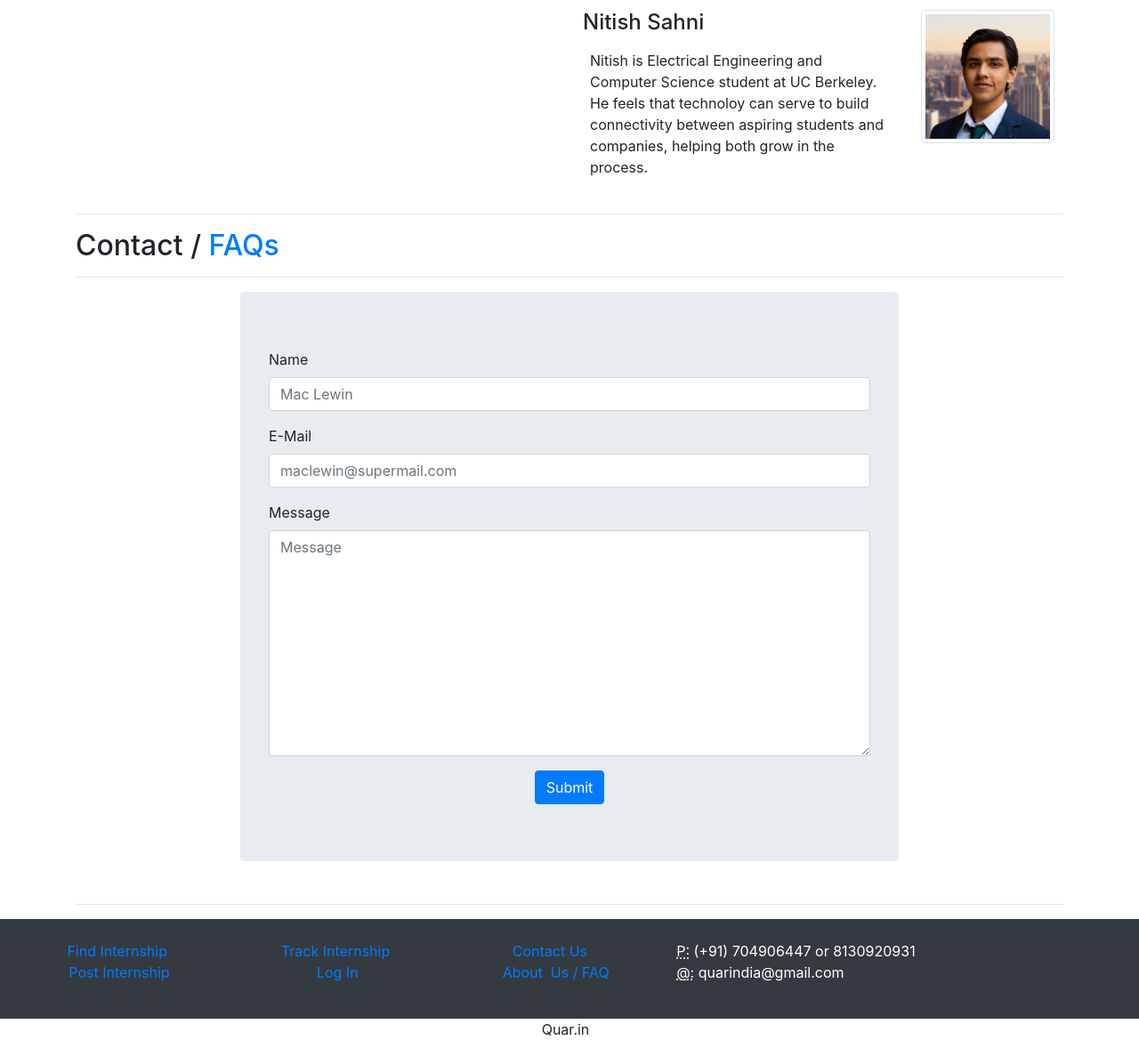
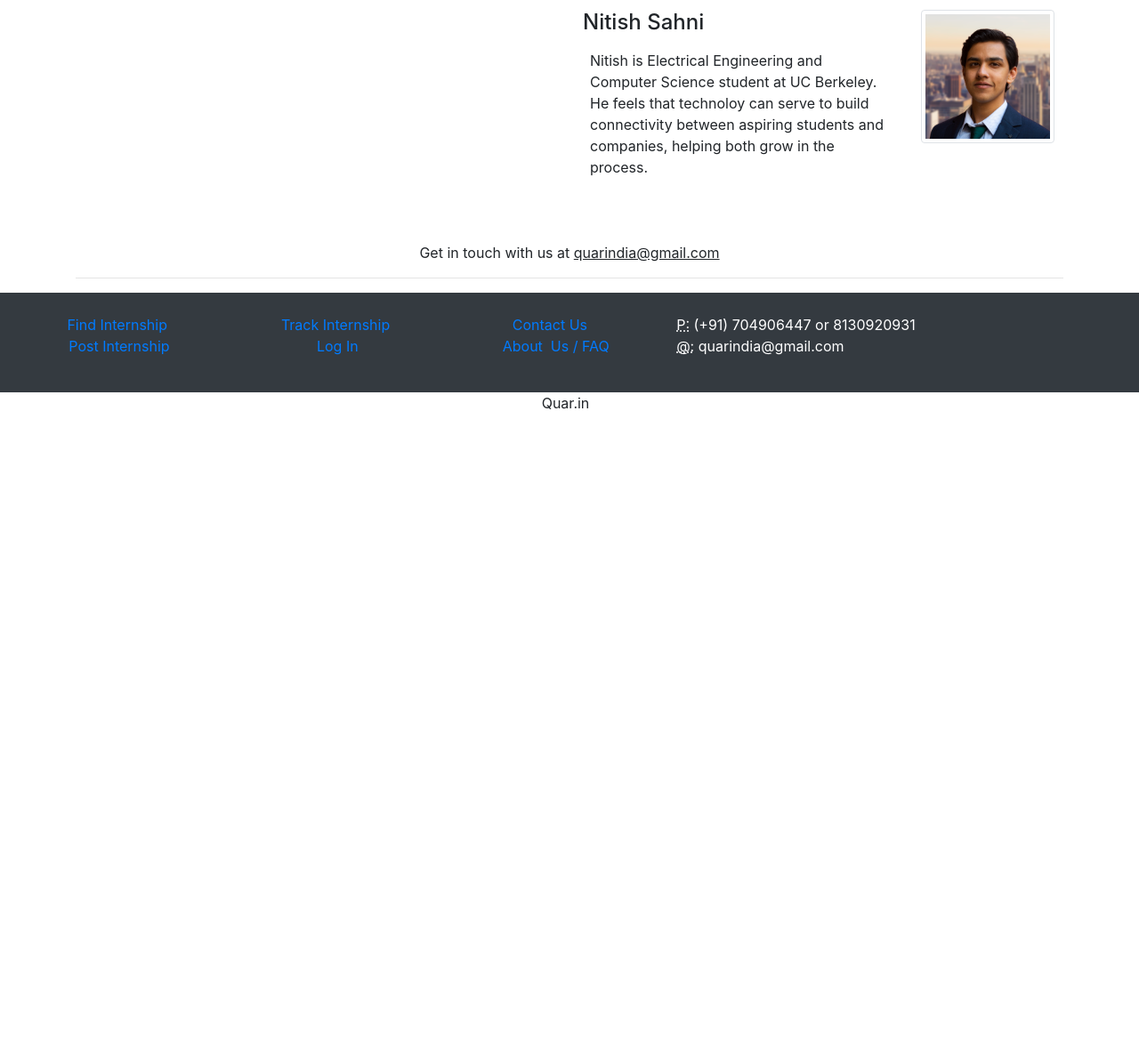
Before and after one commit to nitishsahni/quar, a Django app: page /about in a window 1280 px wide. Shown: the part 708-1877 px from the top of the page at 89% size. After the commit the page ends 1173 px from the top, so only its background shows below. Run offline with Django 3.2, Linux system fonts and the light colour scheme; parts of the project's set-up code (start-up, migrations or seed data) failed here and were passed over; some libraries are stand-ins or nearby versions.

Commit message:
Fast track brushing up

```diff
--- a/apps/master/forms.py
+++ b/apps/master/forms.py
@@ -43,7 +43,9 @@ class PostForm(forms.ModelForm):
             'requirements' : forms.Textarea(attrs={'class': 'form-control'}),
         }
         """
-class PostForm(forms.ModelForm):
+
+
+class ApplyForm(forms.ModelForm):
     class Meta:
-        model = Post
+        model = Apply
         fields = "__all__"
--- a/apps/master/urls.py
+++ b/apps/master/urls.py
@@ -15,14 +15,14 @@ urlpatterns = [
     path('internships/<int:post_id>', views.singleInternship, name='singleInternship'),
     # the about page
     path('about', views.about, name="about"),
-
+    # the login page
     path('login', views.login, name="login"),
-
+    # the post form page
     path('post', views.post, name="post"),
-
     # url(r'^login/$', auth_views.login, {'template_name': 'login.html'}, name='login'),
     # url(r'^logout/$', auth_views.logout, {'next_page': 'login'}, name='logout'),
     path('signup', views.signup, name='signup'),
-    url(r'^activate/(?P<uidb64>[0-9A-Za-z_\-]+)/(?P<token>[0-9A-Za-z]{1,13}-[0-9A-Za-z]{1,20})/$',
+    path('activate/(?P<uidb64>[0-9A-Za-z_\-]+)/(?P<token>[0-9A-Za-z]{1,13}-[0-9A-Za-z]{1,20})/$',
         views.activate, name='activate'),
+
 ]
--- a/apps/master/views.py
+++ b/apps/master/views.py
@@ -17,9 +17,6 @@ from django.core.mail import EmailMessage
 def home(request):
     return render(request, 'home.html')
 
-def apply(request, post_id):
-    post = get_object_or_404(Post, pk=post_id)
-    return render(request, 'apply.html', {'post': post})
 
 #@login_required
 def post(request):
@@ -32,6 +29,18 @@ def post(request):
     else:
         form = PostForm()
     return render(request, 'company/post.html', {'form': form})
+
+def apply(request, post_id):
+    post = get_object_or_404(Post, pk=post_id)
+    form = ApplyForm(request.POST)
+    if request.method == 'POST':
+        if form.is_valid():
+            application = form.save(commit=False)
+            application.save()
+            return HttpResponse('Thank you for applying')
+    else:
+        form = ApplyForm()
+    return render(request, 'student/apply.html', {'form': form, 'post': post})
 
 def internships(request):
     latest_internship_list = Post.objects.all().order_by("-pk")[:5]
--- a/templates/about.html
+++ b/templates/about.html
@@ -1,3 +1,4 @@
+{% load static %}
 <!DOCTYPE html>
 <html lang="en">
   <head>
@@ -6,7 +7,7 @@
     <meta name="viewport" content="width=device-width, initial-scale=1">
     <title>Quar.in | About</title>
     <!-- Bootstrap -->
-    <link href="css/bootstrap-4.4.1.css" rel="stylesheet">
+    <link href="{% static 'css/bootstrap-4.4.1.css' %} " rel="stylesheet">
   </head>
   <body>
     <nav class="navbar navbar-expand-lg navbar-dark bg-dark">
@@ -95,35 +96,10 @@
 </div>
 				<div class="col-md-6 col-sm-12">
     </div>
+      <br>
+      <br>
+      <div align="center">Get in touch with us at <u>quarindia@gmail.com</u></div>
     <hr>
-      <h2 id="contactID">Contact / <a href="">FAQs&nbsp;</a></h2>
-      <hr>
-      <div class="container">
-        <div class="row justify-content-center">
-          <div class="col-lg-8  col-12 jumbotron">
-            <form>
-              <div class="form-group">
-                <label for="name">Name</label>
-                <input type="text" class="form-control" id="name" name="name" placeholder="Mac Lewin">
-              </div>
-              <div class="form-group">
-                <label for="email">E-Mail</label>
-                <input type="email" class="form-control" id="email" name="email" placeholder="maclewin@supermail.com" aria-describedby="emailHelp">
-                <span id="emailHelp" class="form-text text-muted" style="display: none;">Please enter a valid e-mail address.</span>
-              </div>
-              <div class="form-group">
-                <label for="message">Message</label>
-                <textarea rows="10" cols="100" class="form-control" id="message" name="message" placeholder="Message" aria-describedby="messageHelp"></textarea>
-                <span id="messageHelp" class="form-text text-muted" style="display: none;">Please enter a message.</span>
-              </div>
-              <div class="text-center">
-                <button type="submit" class="btn btn-primary">Submit</button>
-              </div>
-            </form>
-          </div>
-        </div>
-      </div>
-      <hr>
 </div>
 	  <div class="text-white bg-dark p-4">
       <div class="row">
--- a/templates/signups/account_activation_email.html
+++ b/templates/signups/account_activation_email.html
@@ -1,9 +1,8 @@
 {% autoescape off %}
-
 Hi {{ user.username }},
 
 Please click on the link below to confirm your registration:
 
-http://{{quar.in}}{% url 'activate' uidb64=uid token=token %}
+http://quar.in{% url 'activate' uidb64=uid token=token %}
 
 {% endautoescape %}
--- a/templates/student/apply.html
+++ b/templates/student/apply.html
@@ -32,7 +32,8 @@
     <div class="col-lg-4 offset-xl-0 col-xl-3">&nbsp;</div>
     <div class="col-lg-4 col-xl-6"><h2>Hey Nitish! Complete the steps below to intern with {{post.company}}.</h2>
       <br>
-		<form>
+		<form method="POST">
+            {{form}}
 		<div class="form-group">
     <label for="exampleInputEmail1">Upload your resume*</label>
     <input type="file" class="form-control"> </div>
```
Also changed, not shown: db.sqlite3.
